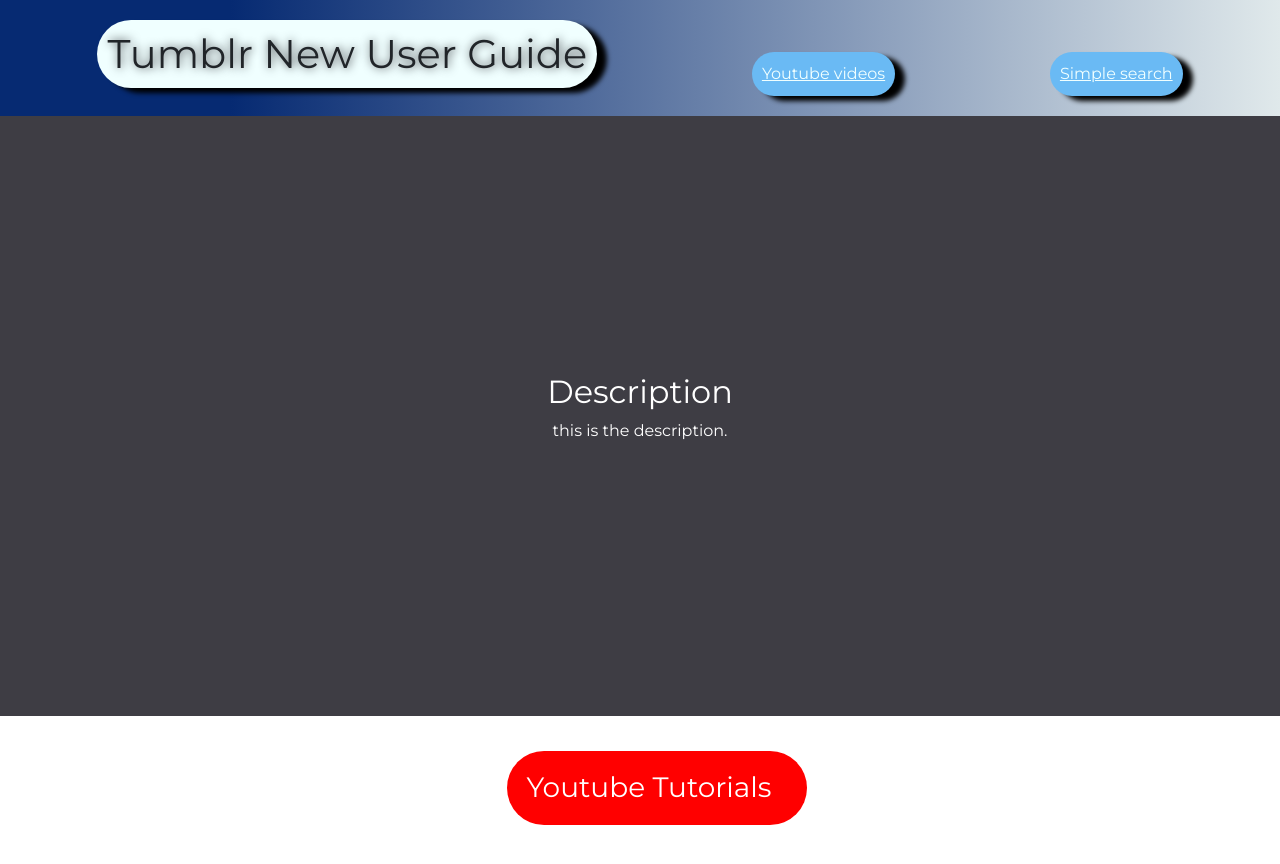
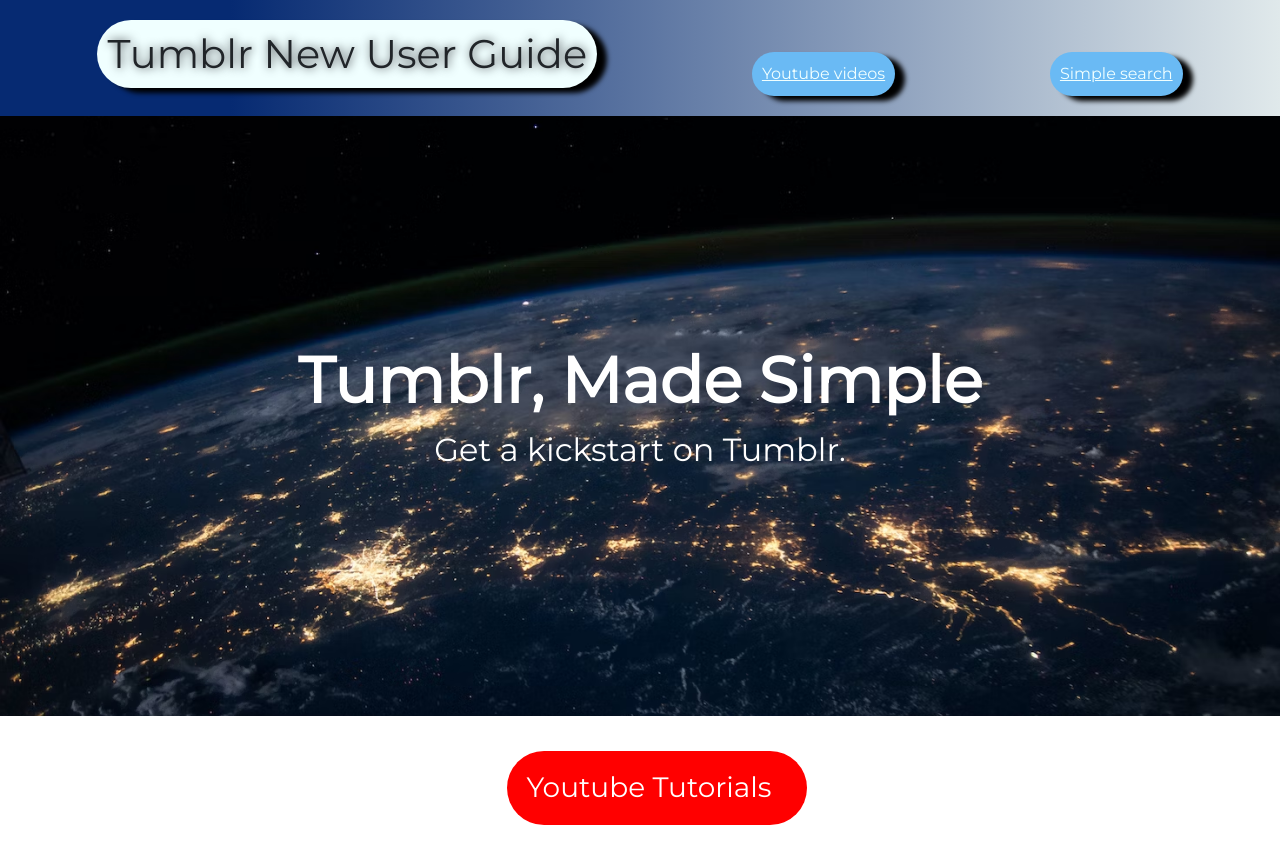
Before and after one commit to cameronfrench/tumblr-new-user-guide, a plain HTML site: page index.html in a window 1280 px wide. Shown: the top 864 px of the page. Drawn offline with nearby package versions, Linux system fonts and the light colour scheme.

Commit message:
added background image for hero and updated description

```diff
--- a/assets/css/style.css
+++ b/assets/css/style.css
@@ -20,6 +20,20 @@ nav {
     background: rgb(6,42,114);
     background: linear-gradient(90deg, rgba(6,42,114,1) 18%, rgba(224,233,235,1) 100%);
 }
+
+h2 {
+    font-size: 64px;
+    font-weight: 900;
+}
+
+.desc-box {
+    background-image: url('/assets/images/tumblr-hero-image.avif');
+    background-repeat: no-repeat;
+    background-size: cover;
+    background-position: center;
+    font-size: 32px;
+  }
+
 
 h1 {
     background-color: azure;
--- a/index.html
+++ b/index.html
@@ -23,8 +23,8 @@
   </nav>
   <main>
     <div class="desc-box">
-      <h2>Description</h2>
-      <p>this is the description.</p>
+      <h2>Tumblr, Made Simple</h2>
+      <p>Get a kickstart on Tumblr.</p>
     </div>
     <section class="youtube-section">
       <div id="youtube">
```
Also changed, not shown: assets/images/tumblr-hero-image.avif (added).
